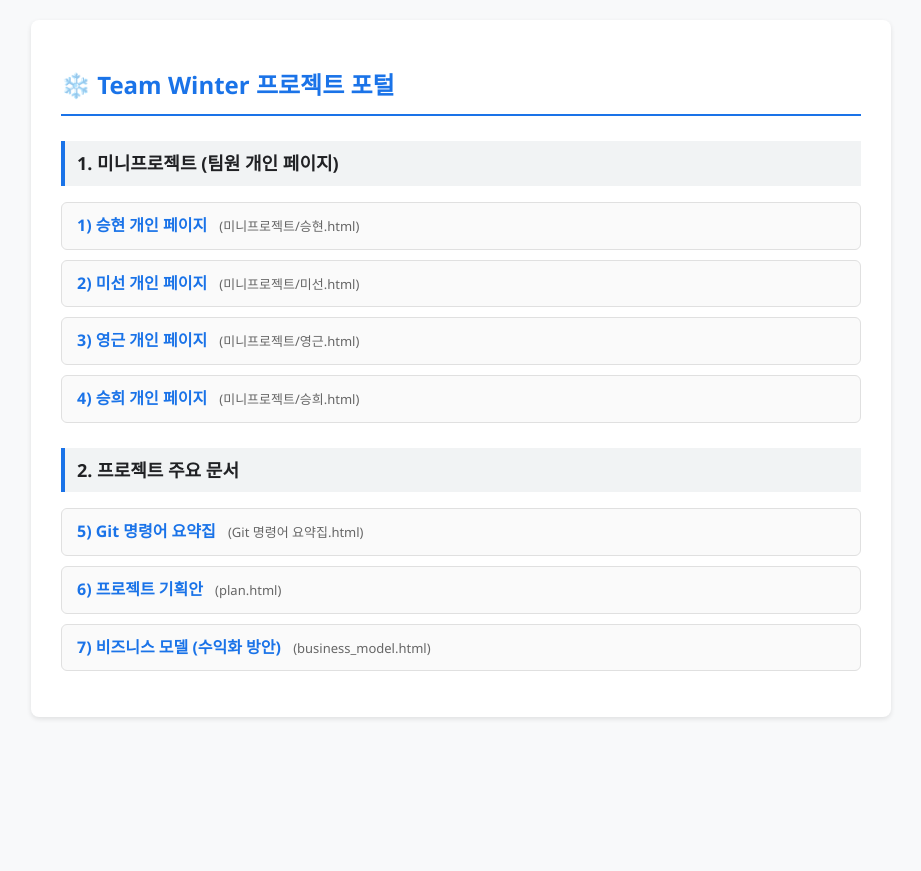
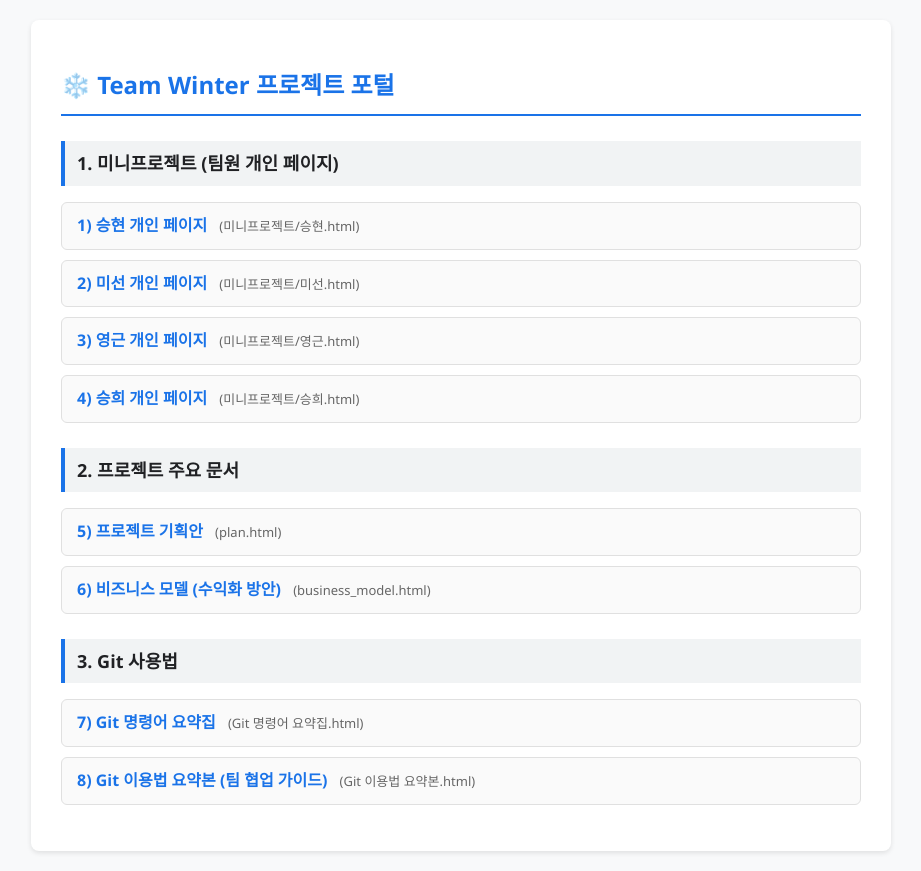
Before and after one commit to 2026-08-26/team_winter, a plain HTML site: page index.html in a window 1280 px wide. Shown: the whole page, without its empty margins (179-1100 px from the left). Before the commit the page ends 800 px from the top, so only its background shows below. Drawn offline with Linux system fonts and the light colour scheme.

Commit message:
index.html 2차 수정

```diff
--- a/index.html
+++ b/index.html
@@ -89,16 +89,24 @@
         <h2>2. 프로젝트 주요 문서</h2>
         <ul>
             <li>
-                <a href="Git 명령어 요약집.html">5) Git 명령어 요약집</a>
+                <a href="plan.html">5) 프로젝트 기획안</a>
+                <span class="filename">(plan.html)</span>
+            </li>
+            <li>
+                <a href="business_model.html">6) 비즈니스 모델 (수익화 방안)</a>
+                <span class="filename">(business_model.html)</span>
+            </li>
+        </ul>
+
+        <h2>3. Git 사용법</h2>
+        <ul>
+            <li>
+                <a href="Git 명령어 요약집.html">7) Git 명령어 요약집</a>
                 <span class="filename">(Git 명령어 요약집.html)</span>
             </li>
             <li>
-                <a href="plan.html">6) 프로젝트 기획안</a>
-                <span class="filename">(plan.html)</span>
-            </li>
-            <li>
-                <a href="business_model.html">7) 비즈니스 모델 (수익화 방안)</a>
-                <span class="filename">(business_model.html)</span>
+                <a href="Git 이용법 요약본.html">8) Git 이용법 요약본 (팀 협업 가이드)</a>
+                <span class="filename">(Git 이용법 요약본.html)</span>
             </li>
         </ul>
     </div>
```
